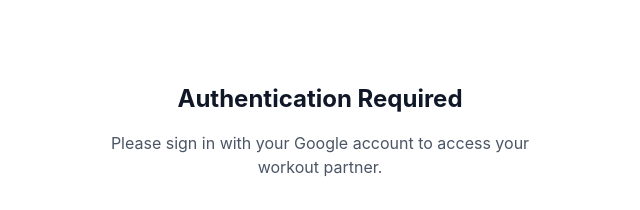
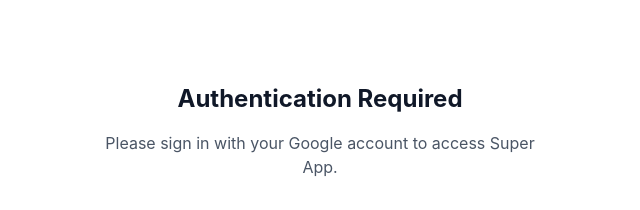
Before and after one commit to shivamiitgoa/workout-partner, a Next.js app: page /game in a window 1280 px wide. Shown: the part 228-438 px from the top of the page, without its empty margins (320-960 px from the left). Built offline with nearby package versions, Linux system fonts and the light colour scheme; no server answers.

Commit message:
feat: rename application to Super App and update related metadata, descriptions, and sidebar context

```diff
--- a/app/layout.tsx
+++ b/app/layout.tsx
@@ -5,8 +5,11 @@
 import { SidebarProvider } from "../contexts/SidebarContext"
 
 export const metadata: Metadata = {
-  title: "Workout Partner",
-  description: "Your personal workout companion with timer, music, and workout plans",
+  title: "Super App",
+  description: "Your all-in-one application hub with workout companion, games, and more",
+  icons: {
+    icon: "/icon.svg",
+  },
   twitter: {
     card: "summary_large_image",
   },
--- a/components/Auth/ProtectedRoute.tsx
+++ b/components/Auth/ProtectedRoute.tsx
@@ -29,7 +29,7 @@
               Authentication Required
             </h2>
             <p className="text-gray-600 dark:text-gray-400 mb-8">
-              Please sign in with your Google account to access your workout partner.
+              Please sign in with your Google account to access Super App.
             </p>
             <div className="flex justify-center">
               <LoginButton />
--- a/components/Sidebar/Sidebar.tsx
+++ b/components/Sidebar/Sidebar.tsx
@@ -64,7 +64,7 @@
         {isExpanded && (
           <div className="flex items-center justify-between p-4 border-b border-gray-200 dark:border-gray-700">
             <h2 className="text-lg font-semibold text-gray-900 dark:text-white">
-              Workout Partner
+              Super App
             </h2>
             <button
               onClick={collapseSidebar}
--- a/contexts/SidebarContext.tsx
+++ b/contexts/SidebarContext.tsx
@@ -23,7 +23,7 @@
   children: ReactNode
 }
 
-const SIDEBAR_STORAGE_KEY = 'workout-partner-sidebar-expanded'
+const SIDEBAR_STORAGE_KEY = 'super-app-sidebar-expanded'
 
 export const SidebarProvider = ({ children }: SidebarProviderProps) => {
   const [isExpanded, setIsExpanded] = useState(false)
--- a/package.json
+++ b/package.json
@@ -1,5 +1,5 @@
 {
-  "name": "next-enterprise",
+  "name": "super-app",
   "version": "0.0.0",
   "private": true,
   "scripts": {
```
Also changed, not shown: public/icon.svg (added), public/manifest.json.
